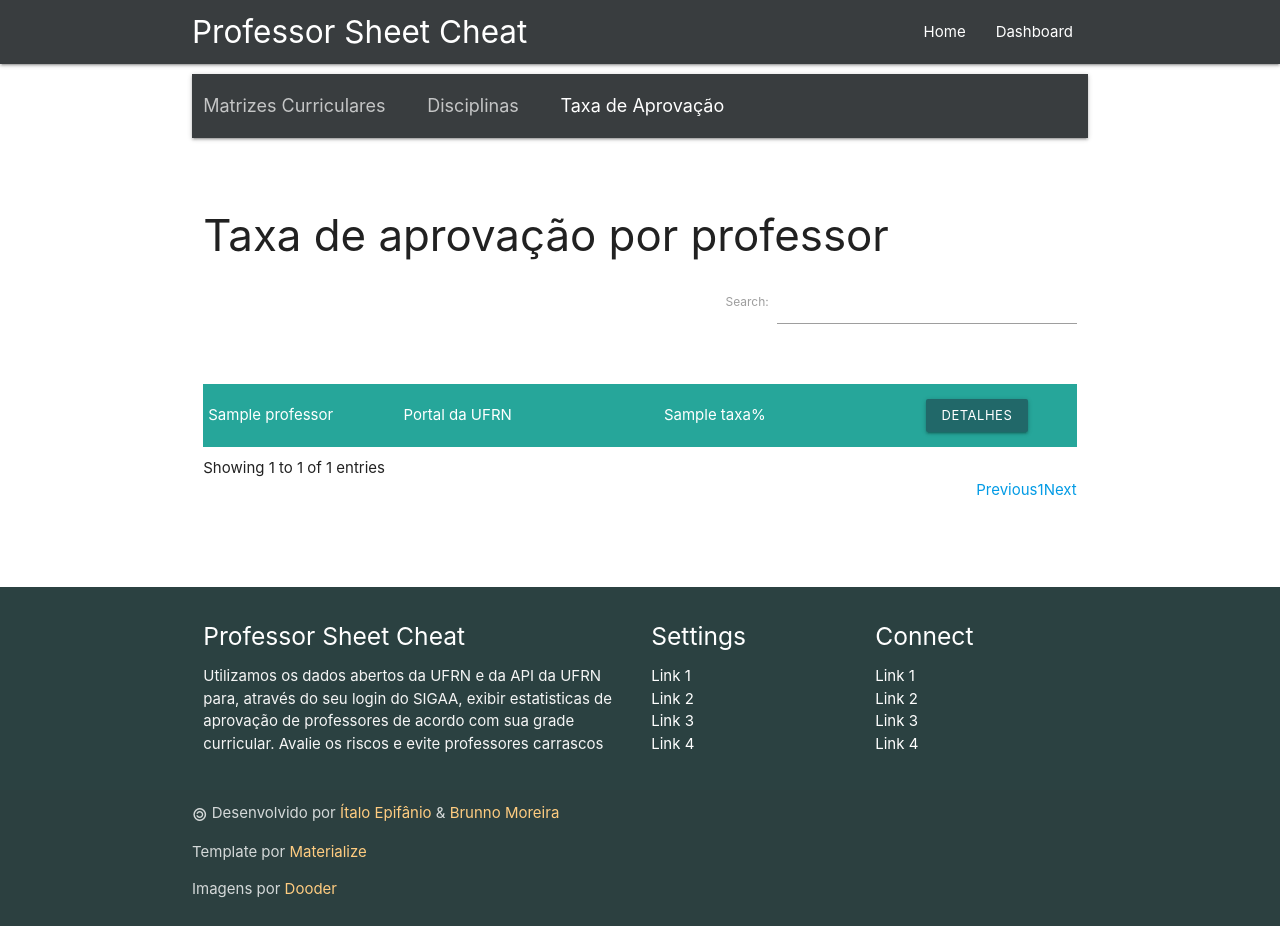
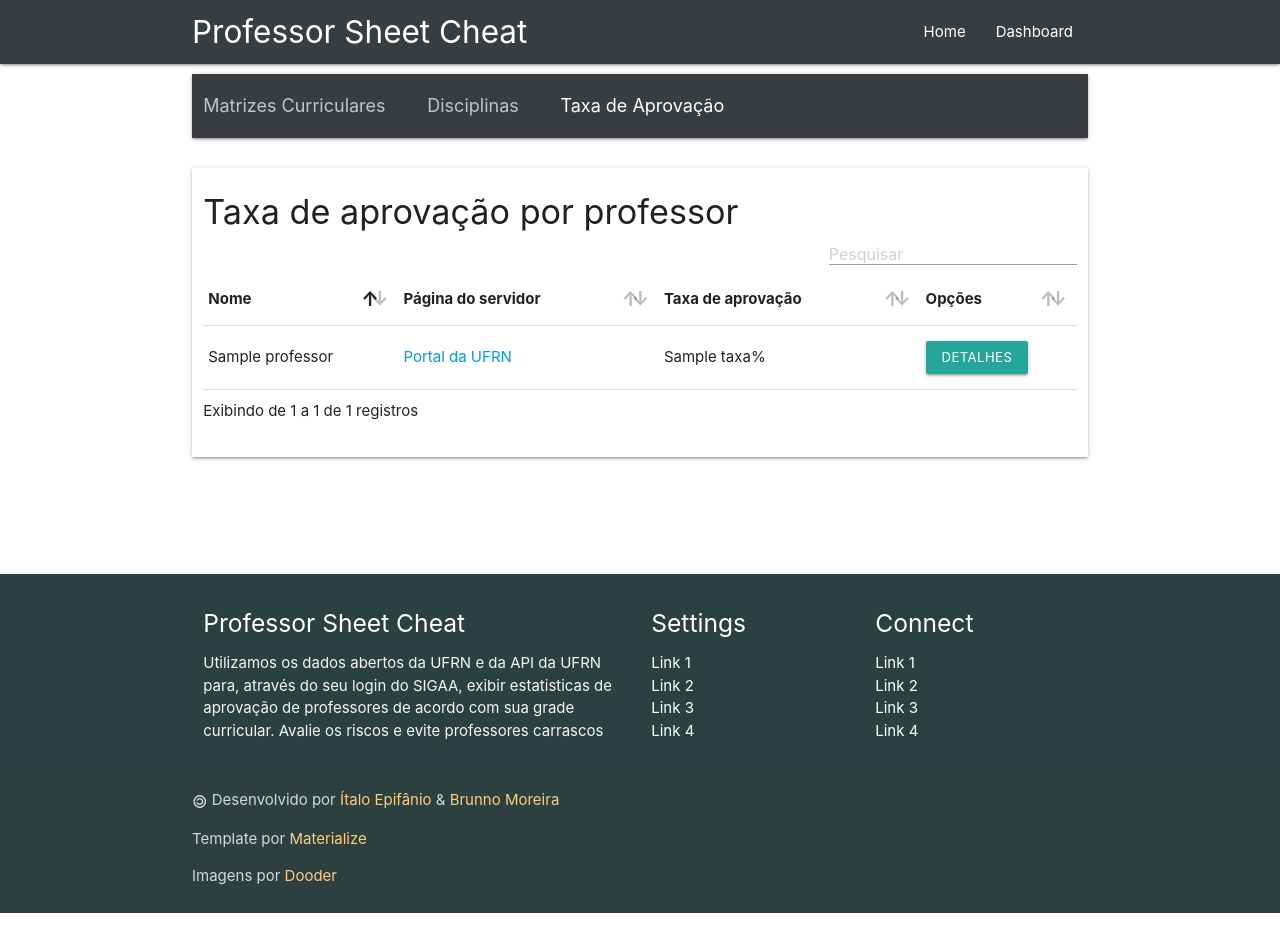
Before and after one commit to itepifanio/mongoStudy, a Django app: template projeto/web/analytics/templates/listaTaxaAprovacao.html in a window 1280 px wide. Run offline with Django 3.2, Linux system fonts and the light colour scheme; the template is opened without the code that fills it: most values are stand-ins (such as "Sample title", 1, 10 or a date in 2020).

Commit message:
Ajustando layout das datatables

```diff
--- a/projeto/web/analytics/templates/listaTaxaAprovacao.html
+++ b/projeto/web/analytics/templates/listaTaxaAprovacao.html
@@ -4,6 +4,7 @@
 
 {% block dashboardStyle %}
   <link href="{% static 'core/css/datatables.min.css' %}" type="text/css" rel="stylesheet" />
+  <link href="{% static 'core/css/datatables-custom-style.css' %}" type="text/css" rel="stylesheet" />
 {% endblock %}
 
 {% block breadcrumbs %}
@@ -15,13 +16,13 @@
 {% block dashboardContent %}
   <div class="section">
       <!--   Icon Section   -->
-      <div class="row">
+      <div class="row z-depth-1">
           <div class="col s12">
               <div id="striped" class="section scrollspy">
-                  <h3 class="header">Taxa de aprovação por professor</h3>
+                  <h4 class="header" style="margin-top: 10px;">Taxa de aprovação por professor</h4>
                   <div class="row">
                       <div class="col s12">
-                          <table class="striped highlights" style="width:100%" id="datatable">
+                          <table class="highlight" style="width:100%" id="datatable">
                               <thead>
                                   <tr>
                                       <th>Nome</th>
@@ -56,16 +57,24 @@
   <script>
     $(document).ready(function() {
         $('#datatable').DataTable({
-            "dom":' <"search"f><"top">rt<"bottom"ip><"clear">',
-            "order": [[ 2, "desc" ]],
-            columnDefs: [
-                {
-                    targets: [ 0, 1, 2 ],
-                    className: 'mdl-data-table__cell--non-numeric',
-                }
-            ]
-        } );
-        $('.dataTables_filter input[type="search"]').css({ 'width': '300px', 'display': 'inline-block' });
+          "paging": false,
+          "oLanguage": {
+            "sProcessing": "Aguarde enquanto os dados são carregados...",
+            "sLengthMenu": "Mostrar _MENU_ registros por pagina",
+            "sZeroRecords": "Nenhum registro correspondente ao criterio encontrado",
+            "sInfoEmtpy": "Exibindo 0 a 0 de 0 registros",
+            "sInfo": "Exibindo de _START_ a _END_ de _TOTAL_ registros",
+            "sInfoFiltered": "",
+            "sSearch": '',
+            "sSearchPlaceholder": "Pesquisar",
+            "oPaginate": {
+                "sFirst":    "Primeiro",
+                "sPrevious": "Anterior",
+                "sNext":     "Próximo",
+                "sLast":     "Último"
+            }
+          }
+        });
     } );
   </script>
 {% endblock %}
--- /dev/null
+++ b/projeto/web/core/static/core/css/datatables-custom-style.css
@@ -0,0 +1,23 @@
+#datatable_wrapper .dataTables_length {
+  display: inline-block;
+}
+
+#datatable_wrapper .dataTables_length select {
+  width: inherit;
+  height: inherit;
+  display: inherit;
+}
+
+#datatable_wrapper .dataTables_filter {
+  display: inline-block;
+  float: right;
+}
+
+#datatable_wrapper .dataTables_filter input {
+  width: inherit;
+  height: inherit;
+}
+
+.dataTables_empty {
+  text-align: center;
+}
```
